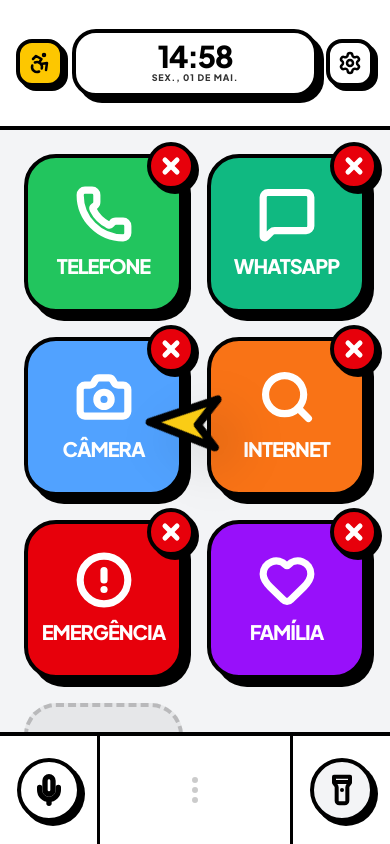
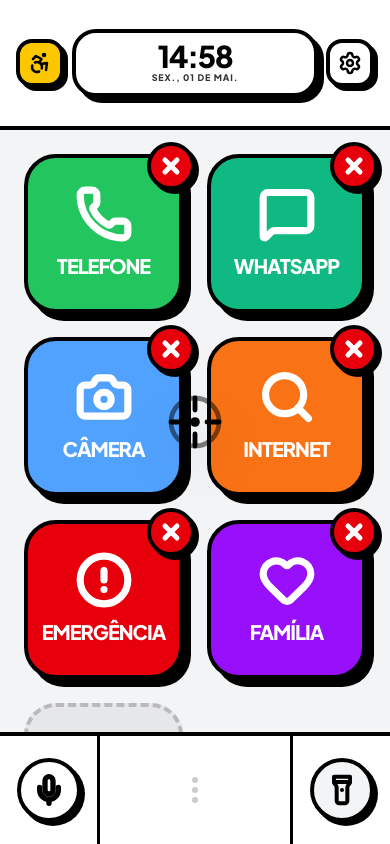
Before and after one commit to fabinho0210/Acesso-Livre, a React (Vite) app: page / in a window 390 px wide. Built offline with nearby package versions, Linux system fonts and the light colour scheme.

Commit message:
fix(cursor): Remove cursor spring animation
Removes the motion value springs and their associated configurations for cursor X and Y. This change ensures that cursor movement is now directly mapped and instantaneous, improving responsiveness for trackpad interactions.

```diff
--- a/src/App.tsx
+++ b/src/App.tsx
@@ -523,11 +523,9 @@
   const dwellTimerRef = useRef<NodeJS.Timeout | null>(null);
   const dwellProgressRef = useRef(0);
 
-  // --- Animation Springs ---
-  const cursorXRaw = useMotionValue(50);
-  const cursorYRaw = useMotionValue(50);
-  const cursorX = useSpring(cursorXRaw, { stiffness: reduceMotion ? 1500 : 450, damping: reduceMotion ? 120 : 35 });
-  const cursorY = useSpring(cursorYRaw, { stiffness: reduceMotion ? 1500 : 450, damping: reduceMotion ? 120 : 35 });
+  // --- Animation ---
+  const cursorX = useMotionValue(50);
+  const cursorY = useMotionValue(50);
 
   const cursorLeft = useTransform(cursorX, [0, 100], ["0vw", "100vw"]);
   const cursorTop = useTransform(cursorY, [0, 100], ["0dvh", "100dvh"]);
@@ -782,8 +780,8 @@
     if (!trackpadRef.current) return;
     const rect = trackpadRef.current.getBoundingClientRect();
 
-    // Absolute mapping within the trackpad area (0 to 100%)
-    // This removes any "delta" logic and maps directly to the touch position
+    // Direct absolute mapping (0 to 100%)
+    // Removed all smoothing and damping for instant movement
     const x = ((clientX - rect.left) / rect.width) * 100;
     const y = ((clientY - rect.top) / rect.height) * 100;
 
@@ -793,9 +791,9 @@
     };
 
     setCursorPos(newPos);
-    cursorXRaw.set(newPos.x);
-    cursorYRaw.set(newPos.y);
-  }, [cursorXRaw, cursorYRaw]);
+    cursorX.set(newPos.x);
+    cursorY.set(newPos.y);
+  }, [cursorX, cursorY]);
 
   const onPointerDown = (e: React.PointerEvent) => {
     // Essential for Android: captures coordinates even if finger slides outside
@@ -822,10 +820,13 @@
   useEffect(() => {
     const xPx = (cursorPos.x / 100) * window.innerWidth;
     const yPx = (cursorPos.y / 100) * window.innerHeight;
+
+    // Absolute point detection without snapping
     const el = document.elementFromPoint(xPx, yPx);
     const target = el?.closest('button') || el?.closest('a') || el?.closest('[role="listitem"]');
-    const elementId = target?.id || (target as any)?.dataset?.appId || (target as any)?.innerText || null;
+    const elementId = target?.id || (target as any)?.dataset?.appId || null;
 
+    // Direct hover state without snapping logic
     if (elementId && elementId !== hoveredId && !elementId.includes('tracks')) {
       setHoveredId(elementId);
       if (vibrateOnTouch) triggerHaptic([5]);
@@ -833,6 +834,7 @@
       setHoveredId(null);
     }
 
+    // Dwell logic stays for accessibility but now follows the absolute cursor position
     if (dwellEnabled && elementId && !elementId.includes('tracks') && !elementId.includes('mic')) {
       if (dwellTimerRef.current && hoveredId === elementId) return;
       if (dwellTimerRef.current) clearInterval(dwellTimerRef.current);
@@ -1131,8 +1133,10 @@
               y: "-50%"
             }}
           >
-            <svg viewBox="0 0 100 100" className="w-[80px] h-[80px] sm:w-[120px] sm:h-[120px] drop-shadow-2xl transform rotate-[-45deg]">
-              <path d="M10,10 L90,50 L50,55 L45,90 Z" fill={highContrastMode || isDarkMode ? "#fff" : "#facc15"} stroke="black" strokeWidth="10" strokeLinejoin="round" />
+            <svg viewBox="0 0 100 100" className="w-[60px] h-[60px] sm:w-[90px] sm:h-[90px] drop-shadow-2xl">
+              <circle cx="50" cy="50" r="40" fill="none" stroke="currentColor" strokeWidth="8" className="opacity-50" />
+              <circle cx="50" cy="50" r="8" fill="currentColor" />
+              <path d="M50 10 L50 30 M50 70 L50 90 M10 50 L30 50 M70 50 L90 50" stroke="currentColor" strokeWidth="8" strokeLinecap="round" />
             </svg>
           </motion.div>
         )}
```
